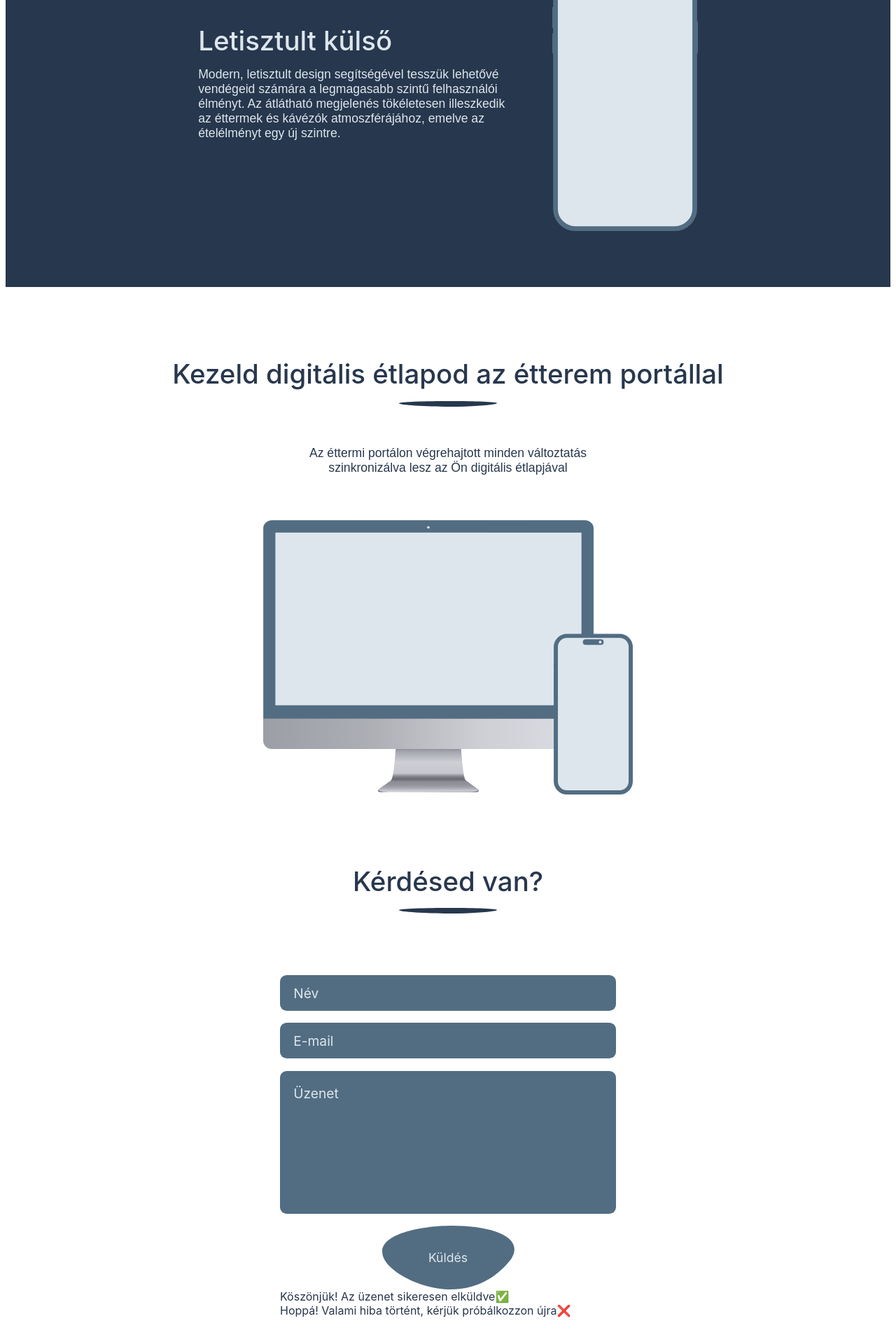
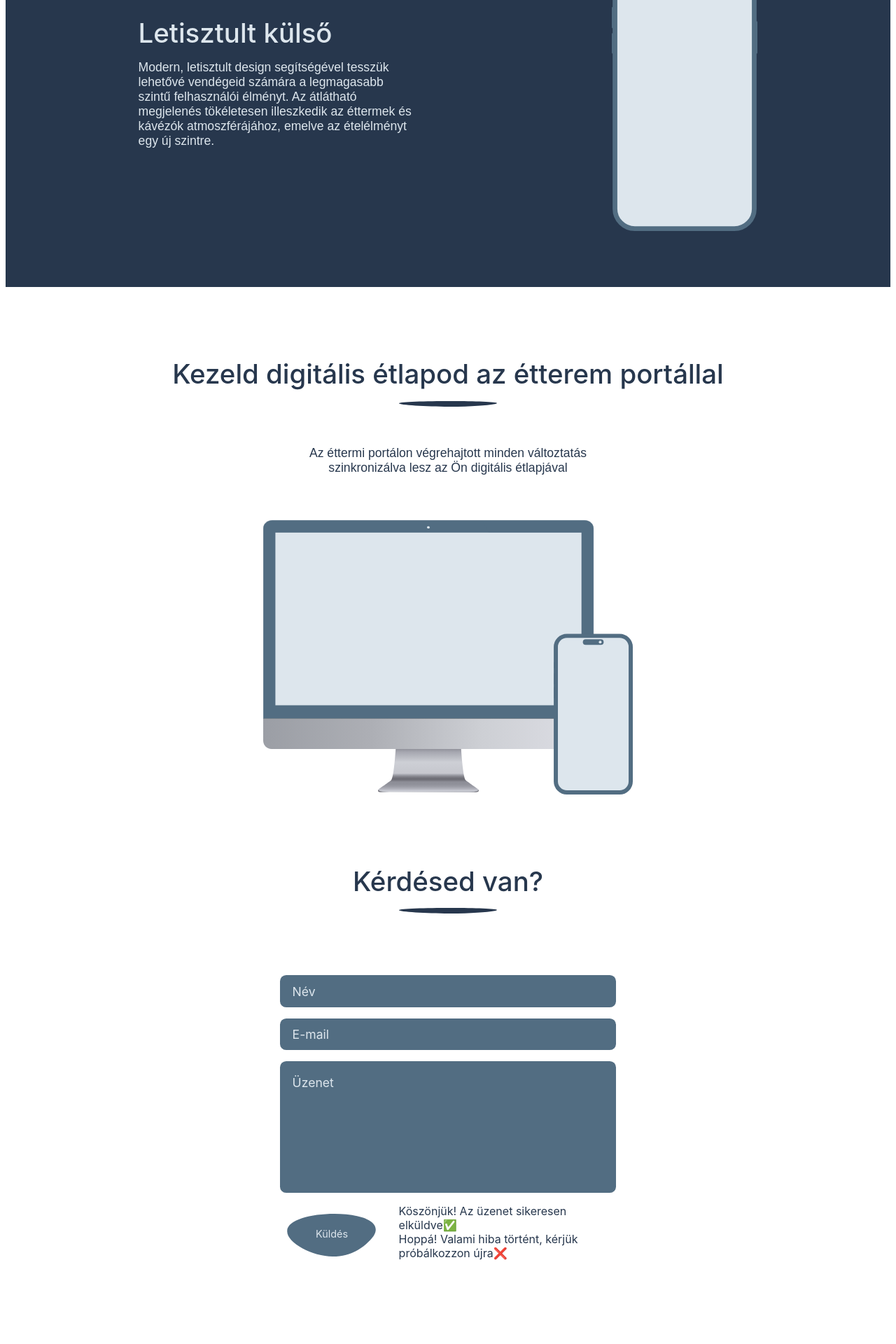
Before and after one commit to vrsgabor/digital-menu, a Next.js app: page / in a window 1280 px wide. Shown: the part 1840-3760 px from the top of the page at 70% size. After the commit the page ends 3724 px from the top, so only its background shows below. Built offline with nearby package versions, Linux system fonts and the light colour scheme.

Commit message:
second commit

```diff
--- a/components/ContactSection.js
+++ b/components/ContactSection.js
@@ -9,8 +9,8 @@ const ContactSection = () => (
                 <input className={styles['text-field']} maxLength="256" name="name" data-name="Name" placeholder="Név" type="text" id="name" required />
                 <input className={styles['text-field']} maxLength="256" name="email" data-name="Email" placeholder="E-mail" type="email" id="email" required />
                 <input className={`${styles['text-field']} ${styles['text-field-message']}`} maxLength="256" name="Text" data-name="Text" placeholder="Üzenet" type="text" id="Text" required />
-                <input type="submit" data-wait="Kérjük várjon..." className={styles['submit-btn']} value="Küldés" />
             </form>
+            <input type="submit" data-wait="Kérjük várjon..." className={styles['submit-btn']} value="Küldés" />
             <div className={styles['w-form-done']}>
                 <div>Köszönjük! Az üzenet sikeresen elküldve✅</div>
             </div>
--- a/styles/Home.module.css
+++ b/styles/Home.module.css
@@ -76,10 +76,10 @@
 
 .section-style.letisztult-kulso {
     background-color: #27374d;
-    justify-content: center;
     align-items: center;
-    padding: 5em 10%;
+    padding: 5em 15%;
     display: flex;
+    justify-content: space-between;
 }
 
 .underline {
@@ -219,16 +219,22 @@
 }
 
 .submit-btn {
-    color: #dde6ed;
-    background-color: rgba(0, 0, 0, 0);
+    float: left;
     background-image: url('/images/button-hover.svg');
     background-position: 50%;
     background-repeat: no-repeat;
     background-size: contain;
-    padding: 2em;
+    margin-top: 1em;
+    margin-right: 1.5em;
+    padding: 20px 51px 24px;
     font-family: Sf Pro Display, sans-serif;
-    font-size: 1.1em;
+    font-size: .9em;
+    font-weight: 400;
+    text-decoration: none;
+    color: #dde6ed;
     border: none;
+    background-color: transparent;
+    cursor: pointer;
 }
 
 .text-field {
@@ -236,7 +242,7 @@
     background-color: #526d82;
     border-radius: .5em;
     font-family: Sf Pro Display, sans-serif;
-    font-size: 1.2em;
+    font-size: 1.1em;
     line-height: 1em;
     margin-bottom: .9em;
     padding-top: 0.7em;
```
